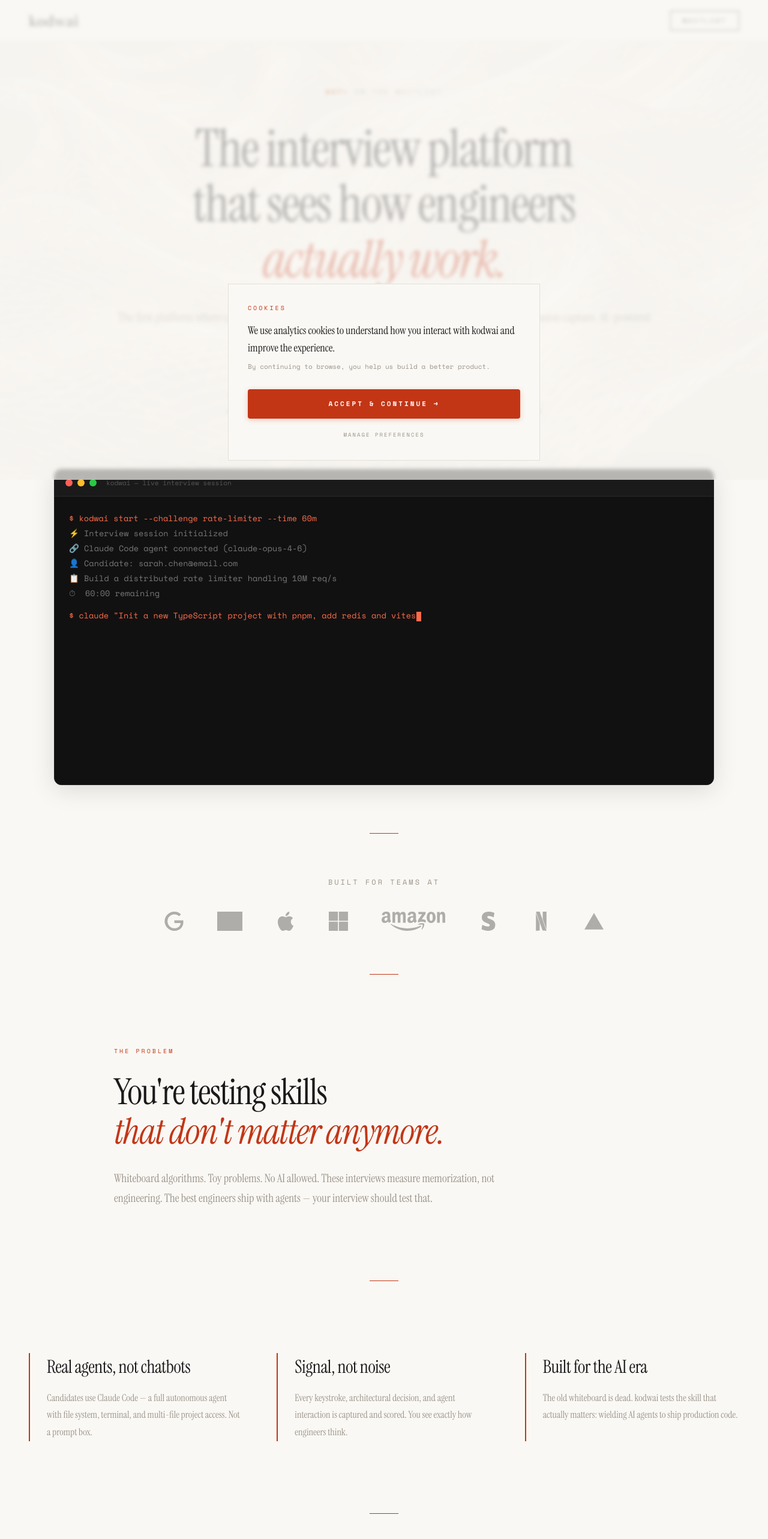
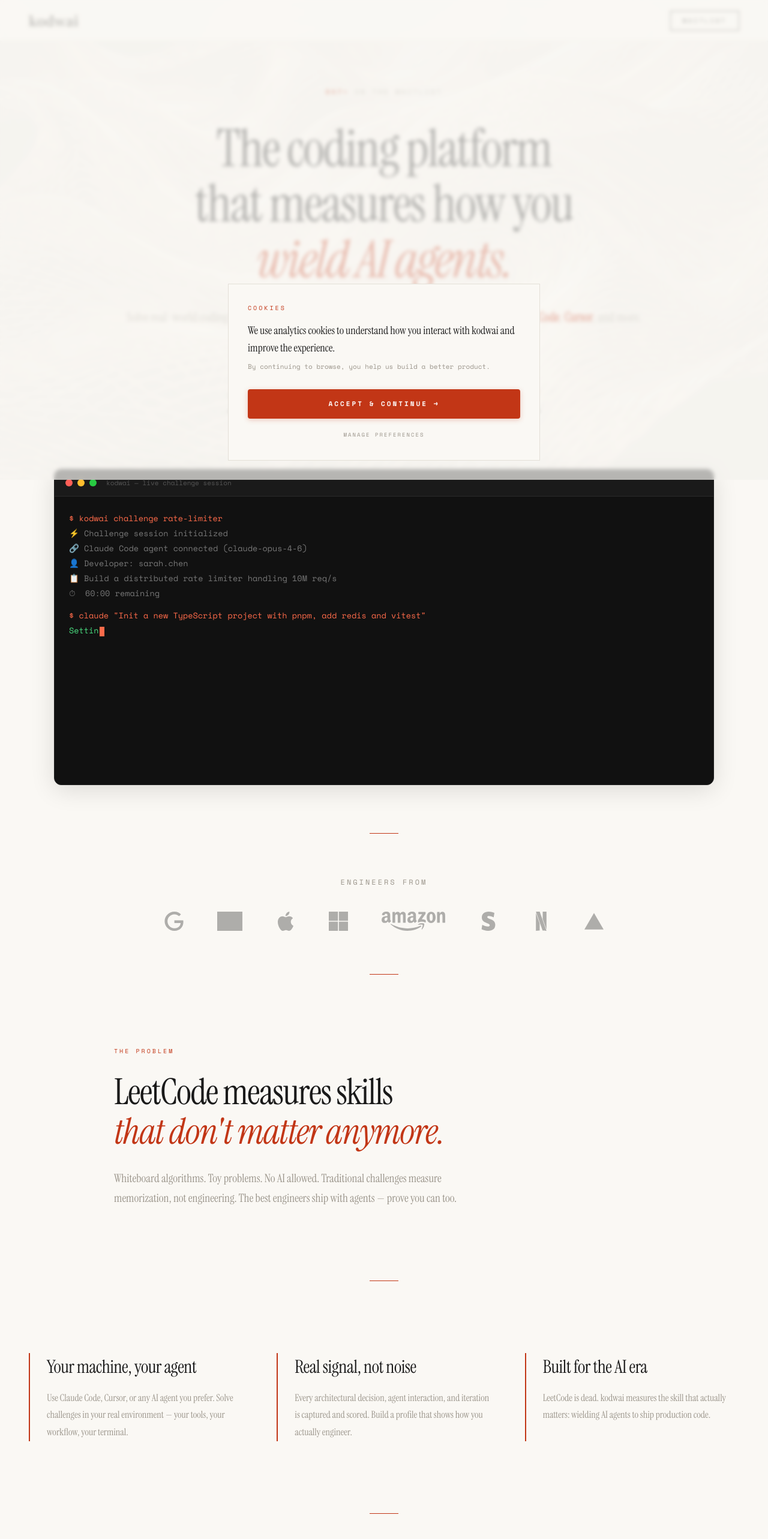
Before and after one commit to kodwai/landing, a Next.js app: page / in a window 1280 px wide. Shown: the top 2566 px of the page at 60% size. Built offline with nearby package versions, Linux system fonts and the light colour scheme; grey boxes are pictures that could not be loaded; a web font is replaced by a local one.

Commit message:
update metadata and content for AI coding challenge platform

```diff
--- a/src/app/layout.tsx
+++ b/src/app/layout.tsx
@@ -4,16 +4,16 @@
 import CookieConsent from "@/components/CookieConsent";
 
 export const metadata: Metadata = {
-  title: "kodwai — Technical Interviews for the AI Era",
+  title: "kodwai — AI-Agent Coding Challenges for Developers",
   description:
-    "The first interview platform where candidates use a real AI coding agent, not a chatbot. Full session capture. AI-powered scoring. See how engineers actually work with AI.",
+    "Solve real-world coding challenges on your own machine with your preferred AI agent — Claude Code, Cursor, and more. Compete on leaderboards, build your profile, and prove your AI collaboration skills.",
   keywords: [
-    "AI interview",
-    "technical interview",
+    "AI coding challenge",
+    "developer platform",
     "Claude Code",
     "AI coding agent",
-    "interview platform",
-    "engineering hiring",
+    "coding leaderboard",
+    "developer challenges",
   ],
   icons: {
     icon: [
@@ -24,16 +24,16 @@
     ],
   },
   openGraph: {
-    title: "kodwai — Technical Interviews for the AI Era",
+    title: "kodwai — AI-Agent Coding Challenges for Developers",
     description:
-      "The first interview platform where candidates use a real AI coding agent. Full session capture. AI-powered scoring.",
+      "Solve coding challenges with your preferred AI agent — Claude Code, Cursor, and more. Compete on leaderboards and build your profile.",
     type: "website",
   },
   twitter: {
     card: "summary_large_image",
-    title: "kodwai — Technical Interviews for the AI Era",
+    title: "kodwai — AI-Agent Coding Challenges for Developers",
     description:
-      "The first interview platform where candidates use a real AI coding agent. Full session capture. AI-powered scoring.",
+      "Solve coding challenges with your preferred AI agent — Claude Code, Cursor, and more. Compete on leaderboards and build your profile.",
   },
 };
 
--- a/src/components/OptionE.tsx
+++ b/src/components/OptionE.tsx
@@ -15,10 +15,10 @@
 
 /* ─── Terminal ─── */
 const lines = [
-  { t: "p", s: "$ kodwai start --challenge rate-limiter --time 60m" },
-  { t: "s", s: "⚡ Interview session initialized" },
+  { t: "p", s: "$ kodwai challenge rate-limiter" },
+  { t: "s", s: "⚡ Challenge session initialized" },
   { t: "s", s: "🔗 Claude Code agent connected (claude-opus-4-6)" },
-  { t: "s", s: "👤 Candidate: sarah.chen@email.com" },
+  { t: "s", s: "👤 Developer: sarah.chen" },
   { t: "s", s: "📋 Build a distributed rate limiter handling 10M req/s" },
   { t: "s", s: "⏱  60:00 remaining" },
   { t: "b", s: "" },
@@ -149,7 +149,7 @@
         <div style={{ width: 12, height: 12, borderRadius: "50%", background: "#ffbd2e" }} />
         <div style={{ width: 12, height: 12, borderRadius: "50%", background: "#28ca42" }} />
         <span style={{ fontSize: 11, color: "#555", marginLeft: 8, fontFamily: E.fontMono }}>
-          kodwai — live interview session
+          kodwai — live challenge session
         </span>
       </div>
       <div ref={ref} style={{ padding: 24, fontSize: 13.5, lineHeight: 1.85, height: 480, overflowY: "auto", textAlign: "left" }}>
@@ -222,7 +222,7 @@
       onFocus={(e) => { (e.currentTarget as HTMLFormElement).style.borderBottomColor = E.accent; }}
       onBlur={(e) => { (e.currentTarget as HTMLFormElement).style.borderBottomColor = E.text; }}
     >
-      <input id={id} type="email" required value={email} onChange={e => setEmail(e.target.value)} placeholder="you@company.com"
+      <input id={id} type="email" required value={email} onChange={e => setEmail(e.target.value)} placeholder="you@email.com"
         style={{ flex: 1, background: "transparent", border: "none", color: E.text, fontFamily: E.fontMono, fontSize: 14, padding: large ? "18px 0" : "16px 0", outline: "none" }}
       />
       <button type="submit" disabled={loading} style={{
@@ -298,11 +298,11 @@
             letterSpacing: "-2px", marginBottom: 32,
             animation: "fade-in-up 0.8s ease 0.1s forwards", opacity: 0,
           }}>
-            The interview platform
+            The coding platform
             <br />
-            that sees how engineers
+            that measures how you
             <br />
-            <span style={{ color: E.accent, fontStyle: "italic", letterSpacing: "-3px" }}>actually work.</span>
+            <span style={{ color: E.accent, fontStyle: "italic", letterSpacing: "-3px" }}>wield AI agents.</span>
           </h1>
 
           <p style={{
@@ -310,9 +310,9 @@
             lineHeight: 1.7, color: E.muted, maxWidth: 900, margin: "0 auto 44px",
             animation: "fade-in-up 0.8s ease 0.2s forwards", opacity: 0,
           }}>
-            The first platform where candidates use{" "}
-            <span style={{ color: E.accent, fontWeight: 600 }}>Claude Code</span> — a real AI coding agent, not a chatbot.
-            Full session capture. AI-powered scoring.
+            Solve real-world coding challenges on your own machine with your preferred AI agent —{" "}
+            <span style={{ color: E.accent, fontWeight: 600 }}>Claude Code</span>, <span style={{ color: E.accent, fontWeight: 600 }}>Cursor</span>, and more.
+            Compete on leaderboards. Build your developer profile.
           </p>
 
           <div id="waitlist-e" style={{ display: "flex", justifyContent: "center", animation: "fade-in-up 0.8s ease 0.3s forwards", opacity: 0 }}>
@@ -335,7 +335,7 @@
       <section style={{ padding: "72px clamp(16px, 4vw, 48px)" }}>
         <div style={{ maxWidth: 1200, margin: "0 auto", textAlign: "center" }}>
           <p style={{ fontFamily: E.fontMono, fontSize: 12, color: E.muted, letterSpacing: 3, textTransform: "uppercase", marginBottom: 40 }}>
-            Built for teams at
+            Engineers from
           </p>
           <LogoStrip filter="brightness(0)" opacity={0.3} hoverOpacity={0.6} height={32} gap={56} mobileHeight={18} mobileGap={32} />
         </div>
@@ -350,12 +350,12 @@
             The Problem
           </p>
           <h2 style={{ fontFamily: E.fontDisplay, fontWeight: 400, fontSize: "clamp(32px, 5vw, 60px)", lineHeight: 1.1, letterSpacing: "-1.5px", marginBottom: 28 }}>
-            You&apos;re testing skills
+            LeetCode measures skills
             <br /><span style={{ color: E.accent, fontStyle: "italic" }}>that don&apos;t matter anymore.</span>
           </h2>
           <p style={{ fontFamily: E.fontDisplay, fontSize: 19, color: E.muted, lineHeight: 1.75, maxWidth: 640 }}>
-            Whiteboard algorithms. Toy problems. No AI allowed. These interviews measure memorization, not engineering.
-            The best engineers ship with agents — your interview should test that.
+            Whiteboard algorithms. Toy problems. No AI allowed. Traditional challenges measure memorization, not engineering.
+            The best engineers ship with agents — prove you can too.
           </p>
         </div>
       </section>
@@ -366,9 +366,9 @@
       <section style={{ padding: "120px clamp(16px, 4vw, 48px)", maxWidth: 1300, margin: "0 auto" }}>
         <div style={{ display: "grid", gridTemplateColumns: "repeat(auto-fit, minmax(320px, 1fr))", gap: 56 }}>
           {[
-            { title: "Real agents, not chatbots", desc: "Candidates use Claude Code — a full autonomous agent with file system, terminal, and multi-file project access. Not a prompt box." },
-            { title: "Signal, not noise", desc: "Every keystroke, architectural decision, and agent interaction is captured and scored. You see exactly how engineers think." },
-            { title: "Built for the AI era", desc: "The old whiteboard is dead. kodwai tests the skill that actually matters: wielding AI agents to ship production code." },
+            { title: "Your machine, your agent", desc: "Use Claude Code, Cursor, or any AI agent you prefer. Solve challenges in your real environment — your tools, your workflow, your terminal." },
+            { title: "Real signal, not noise", desc: "Every architectural decision, agent interaction, and iteration is captured and scored. Build a profile that shows how you actually engineer." },
+            { title: "Built for the AI era", desc: "LeetCode is dead. kodwai measures the skill that actually matters: wielding AI agents to ship production code." },
           ].map((card, i) => (
             <div key={i} className={`animate-in animate-in-delay-${i + 1}`} style={{ paddingLeft: 28, borderLeft: `2px solid ${E.accent}` }}>
               <h3 style={{ fontFamily: E.fontDisplay, fontWeight: 400, fontSize: 30, letterSpacing: "-0.5px", marginBottom: 16 }}>{card.title}</h3>
@@ -390,9 +390,9 @@
             </h2>
           </div>
           {[
-            { n: "01", title: "Deploy a challenge", desc: "Pick from our library or create custom system-design and coding challenges calibrated to your stack." },
-            { n: "02", title: "Candidate solves with AI", desc: "They get a full Claude Code environment. Real agent, real tools, real constraints. 60 minutes." },
-            { n: "03", title: "Review the signal", desc: "AI-generated scorecard with granular breakdowns: decomposition, agent mastery, code quality, verification." },
+            { n: "01", title: "Pick a challenge", desc: "Browse real-world system design and coding challenges across backend, frontend, DevOps, and more." },
+            { n: "02", title: "Solve with your AI agent", desc: "Work on your own machine with Claude Code, Cursor, or any AI agent. Real tools, real constraints, timed." },
+            { n: "03", title: "Get scored & ranked", desc: "AI-generated scorecard with granular breakdowns: decomposition, agent mastery, code quality, verification. Climb the leaderboard." },
           ].map((step, i) => (
             <div key={i} className={`animate-in animate-in-delay-${i + 1}`} style={{ display: "flex", gap: 28, padding: "36px 0", borderTop: `1px solid ${E.border}` }}>
               <span style={{ fontFamily: E.fontMono, fontSize: 13, color: E.accent, letterSpacing: 1, flexShrink: 0, paddingTop: 4 }}>{step.n}</span>
@@ -426,12 +426,12 @@
             </thead>
             <tbody>
               {[
-                ["AI agents in interview", "✗", "✓"],
-                ["Real-world environment", "✗", "✓"],
-                ["Automated scoring", "Partial", "Full"],
-                ["Agent interaction analysis", "✗", "✓"],
-                ["Time to evaluate", "5–7 days", "60 min"],
-                ["Candidate experience", "Stressful", "Authentic"],
+                ["AI agents allowed", "✗", "✓"],
+                ["Your own dev environment", "✗", "✓"],
+                ["AI-powered scoring", "✗", "Full"],
+                ["Agent collaboration analysis", "✗", "✓"],
+                ["Real-world problems", "Toy problems", "Production-grade"],
+                ["Developer experience", "Browser sandbox", "Your machine"],
                 ["Signal-to-noise ratio", "Low", "Very High"],
               ].map(([feature, trad, kodwai], i) => (
                 <tr key={i}>
@@ -452,9 +452,9 @@
         <div className="animate-in" style={{ maxWidth: 900, margin: "0 auto" }}>
           <div style={{ paddingLeft: 28, borderLeft: `2px solid ${E.accent}` }}>
             <p style={{ fontFamily: E.fontDisplay, fontWeight: 400, fontSize: "clamp(22px, 3.5vw, 36px)", fontStyle: "italic", lineHeight: 1.55, marginBottom: 24, letterSpacing: "-0.5px" }}>
-              &ldquo;We stopped asking candidates to reverse linked lists. Now we see how they <span style={{ color: E.accent }}>actually build</span>{" "}with AI.&rdquo;
+              &ldquo;I stopped grinding LeetCode. Now I solve real problems with Claude Code and my leaderboard rank <span style={{ color: E.accent }}>actually means something</span>.&rdquo;
             </p>
-            <p style={{ fontFamily: E.fontMono, fontSize: 12, color: E.muted, letterSpacing: 1 }}>— VP Engineering, Series B startup</p>
+            <p style={{ fontFamily: E.fontMono, fontSize: 12, color: E.muted, letterSpacing: 1 }}>— Senior Engineer, early access user</p>
           </div>
         </div>
       </section>
@@ -465,9 +465,9 @@
       <section style={{ padding: "80px clamp(16px, 4vw, 48px)", maxWidth: 1200, margin: "0 auto" }}>
         <div className="animate-in stats-grid" style={{ display: "grid", gap: 48, textAlign: "center" }}>
           {[
-            { stat: "94%", label: "Hiring signal accuracy" },
-            { stat: "3.2×", label: "Faster than traditional loops" },
-            { stat: "847+", label: "Engineers on the waitlist" },
+            { stat: "50+", label: "Challenges at launch" },
+            { stat: "70/30", label: "Objective + AI scoring" },
+            { stat: "847+", label: "Developers on the waitlist" },
           ].map((x, i) => (
             <div key={i}>
               <div style={{ fontFamily: E.fontDisplay, fontWeight: 400, fontSize: "clamp(52px, 8vw, 72px)", letterSpacing: "-3px", color: E.text, marginBottom: 12 }}>{x.stat}</div>
@@ -483,10 +483,10 @@
       <section style={{ padding: "140px clamp(16px, 4vw, 48px)", textAlign: "center", position: "relative" }}>
         <div className="animate-in" style={{ maxWidth: 700, margin: "0 auto", position: "relative", zIndex: 2 }}>
           <h2 style={{ fontFamily: E.fontDisplay, fontWeight: 400, fontSize: "clamp(36px, 6vw, 64px)", lineHeight: 1.1, letterSpacing: "-2px", marginBottom: 28 }}>
-            Stop <span style={{ color: E.accent, fontStyle: "italic" }}>guessing.</span>
+            Stop <span style={{ color: E.accent, fontStyle: "italic" }}>grinding.</span>
           </h2>
           <p style={{ fontFamily: E.fontDisplay, fontSize: 18, color: E.muted, lineHeight: 1.7, maxWidth: 480, margin: "0 auto 44px" }}>
-            Join the waitlist. Be first to interview engineers the way they actually work.
+            Join the waitlist. Be first to prove your skills with real AI agents on real problems.
           </p>
           <div style={{ display: "flex", justifyContent: "center" }}><WaitlistForm id="bottom-e" large /></div>
         </div>
@@ -499,7 +499,7 @@
         <div style={{ maxWidth: 1200, margin: "0 auto", display: "flex", justifyContent: "space-between", alignItems: "center", flexWrap: "wrap", gap: 16 }}>
           <div style={{ display: "flex", alignItems: "center", gap: 16 }}>
             <span style={{ fontFamily: "'Playfair Display', Georgia, serif", fontWeight: 550, fontSize: 20, letterSpacing: "0.75px", color: "#353431" }}>kodwai</span>
-            <span style={{ fontFamily: E.fontMono, fontSize: 10, color: E.muted, letterSpacing: 1 }}>For teams that take AI seriously.</span>
+            <span style={{ fontFamily: E.fontMono, fontSize: 10, color: E.muted, letterSpacing: 1 }}>For developers who build with AI.</span>
           </div>
           <div style={{ display: "flex", gap: 24, alignItems: "center" }}>
             <a href="https://x.com/kodwai" target="_blank" rel="noopener noreferrer" style={{ fontFamily: E.fontMono, fontSize: 11, color: E.muted, textDecoration: "none" }}>X</a>
```
